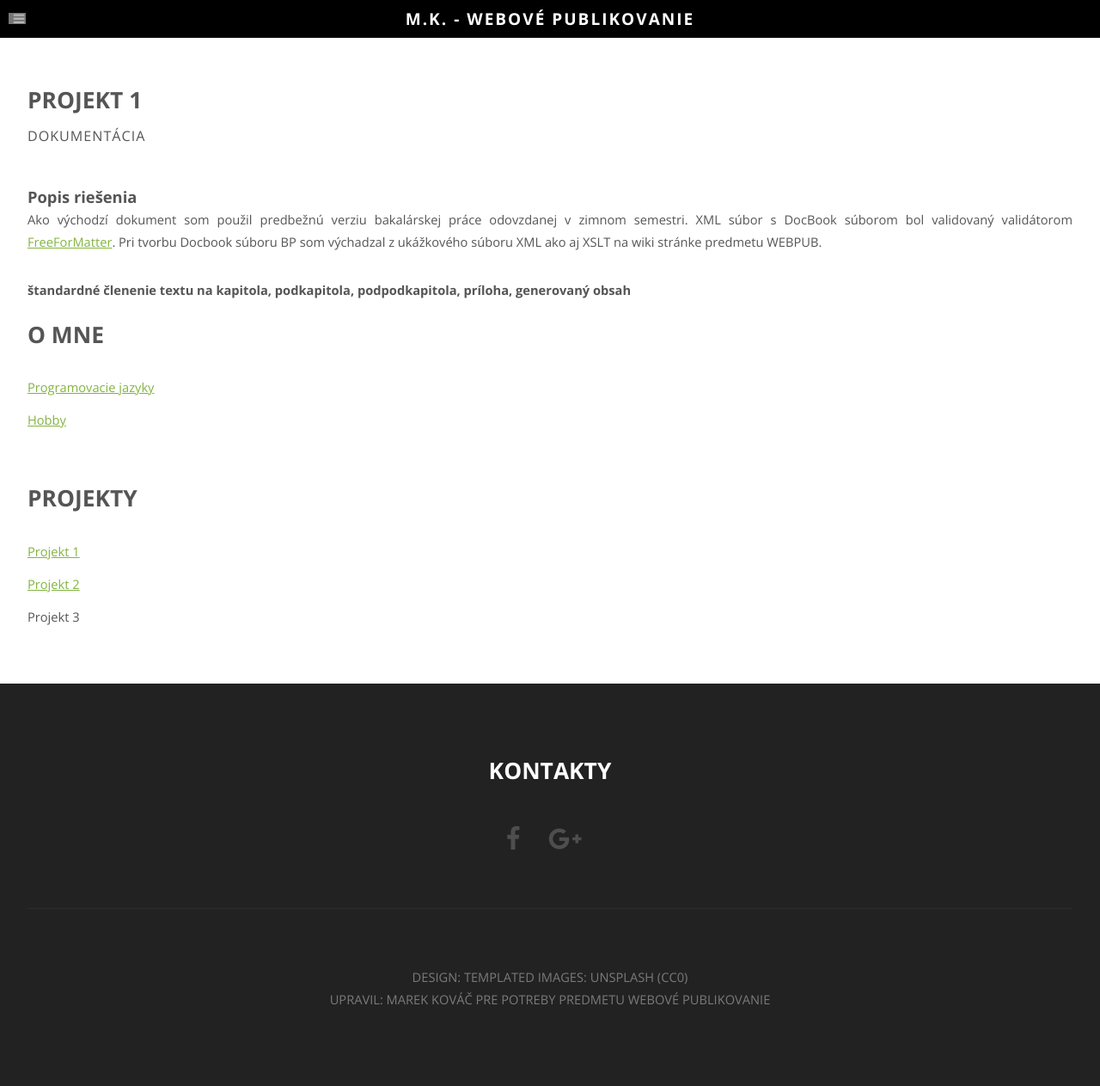
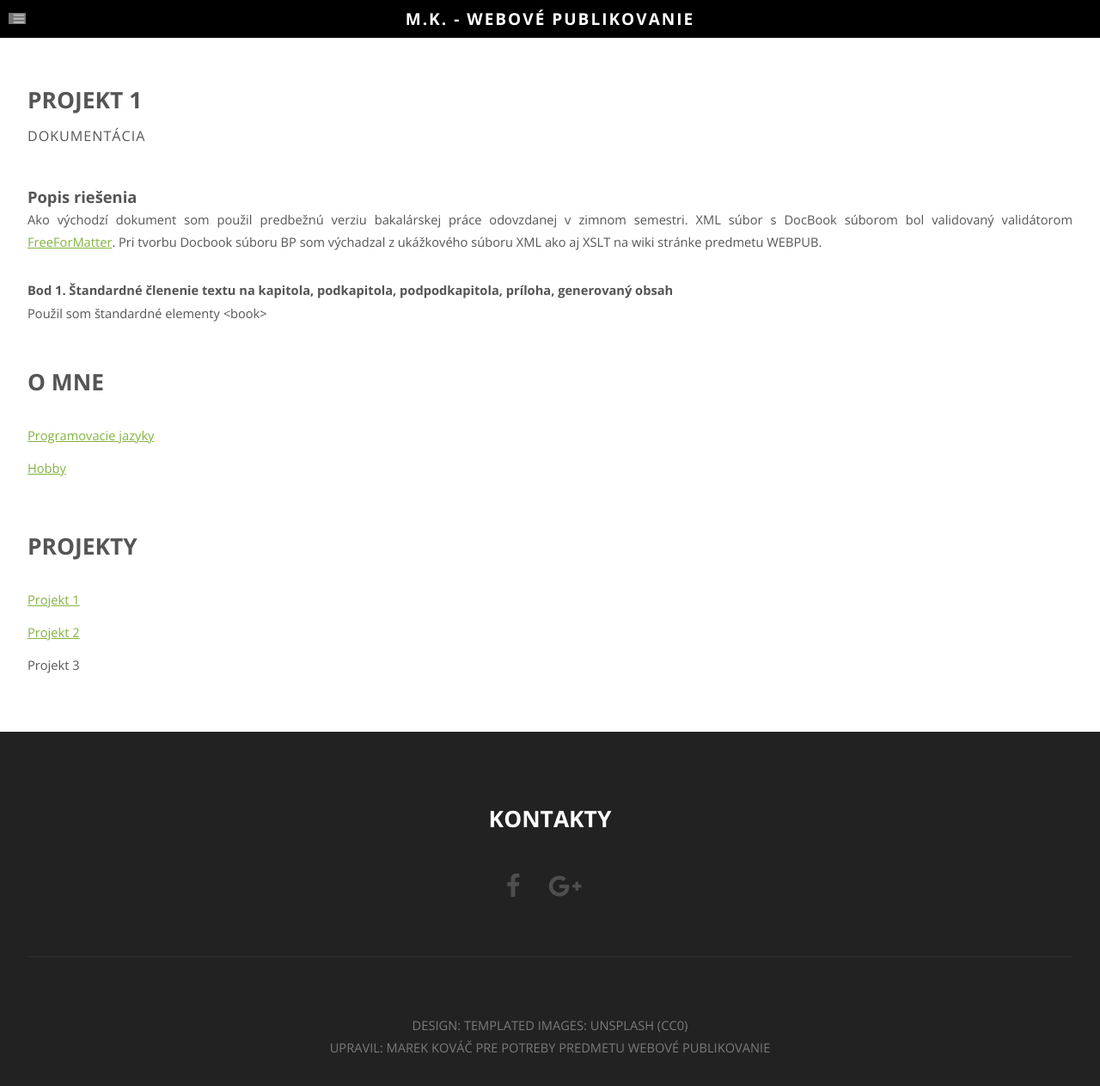
Before and after one commit to kmm1775/kmm1775.github.io, a Jekyll site: the page built from projekt2.html, in a window 1280 px wide and 1305 px high. Shown: the top 1263 px of the window at 86% size. Built offline with Jekyll 4.4.1, drawn with Linux system fonts in a browser that asks for light colours; nearby versions of some CDN libraries; library files that are not in the unit come from our copies; grey boxes are pictures that could not be loaded.

Commit message:
Update projekt2.html

```diff
--- a/projekt2.html
+++ b/projekt2.html
@@ -22,8 +22,8 @@ layout: plusbocny
     validovaný validátorom <a href="https://www.freeformatter.com/xml-validator-xsd.html">FreeForMatter</a>. Pri tvorbu Docbook súboru BP som
     výchadzal z ukážkového súboru XML ako aj XSLT na wiki stránke predmetu WEBPUB.</p>
 
-		<h4>štandardné členenie textu na kapitola, podkapitola, podpodkapitola, príloha, generovaný obsah</h4>
-
+		<h4>Bod 1. Štandardné členenie textu na kapitola, podkapitola, podpodkapitola, príloha, generovaný obsah</h4>
+				<p>Použil som štandardné elementy &lt;book&gt;</p>
 			</section>
 
 </div>
```
